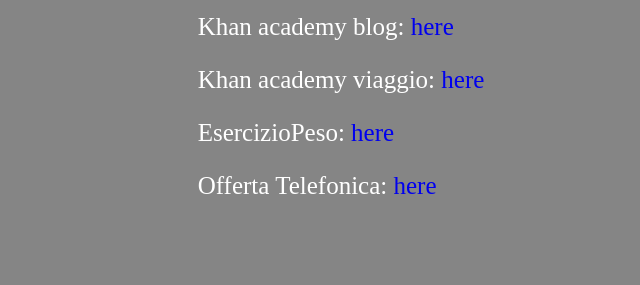
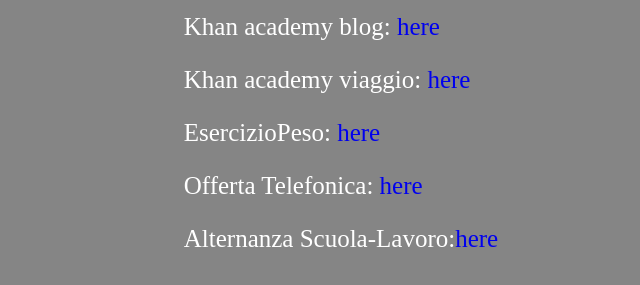
Before and after one commit to sciocotre/Sciocotre, a plain HTML site: page index.html in a window 1280 px wide. Shown: the part 87-372 px from the top of the page, without its empty margins (319-959 px from the left). Drawn offline with Linux system fonts and the light colour scheme.

Commit message:
aggiorno index

```diff
--- a/index.html
+++ b/index.html
@@ -49,6 +49,10 @@
           here
         </a>
       </p>
+	  <p>
+	  Alternanza Scuola-Lavoro:<a href="Pcto/Pcto.html" class="link">here </a>
+
+	  </p>
     </ul>
   </body>
 </html>
```
